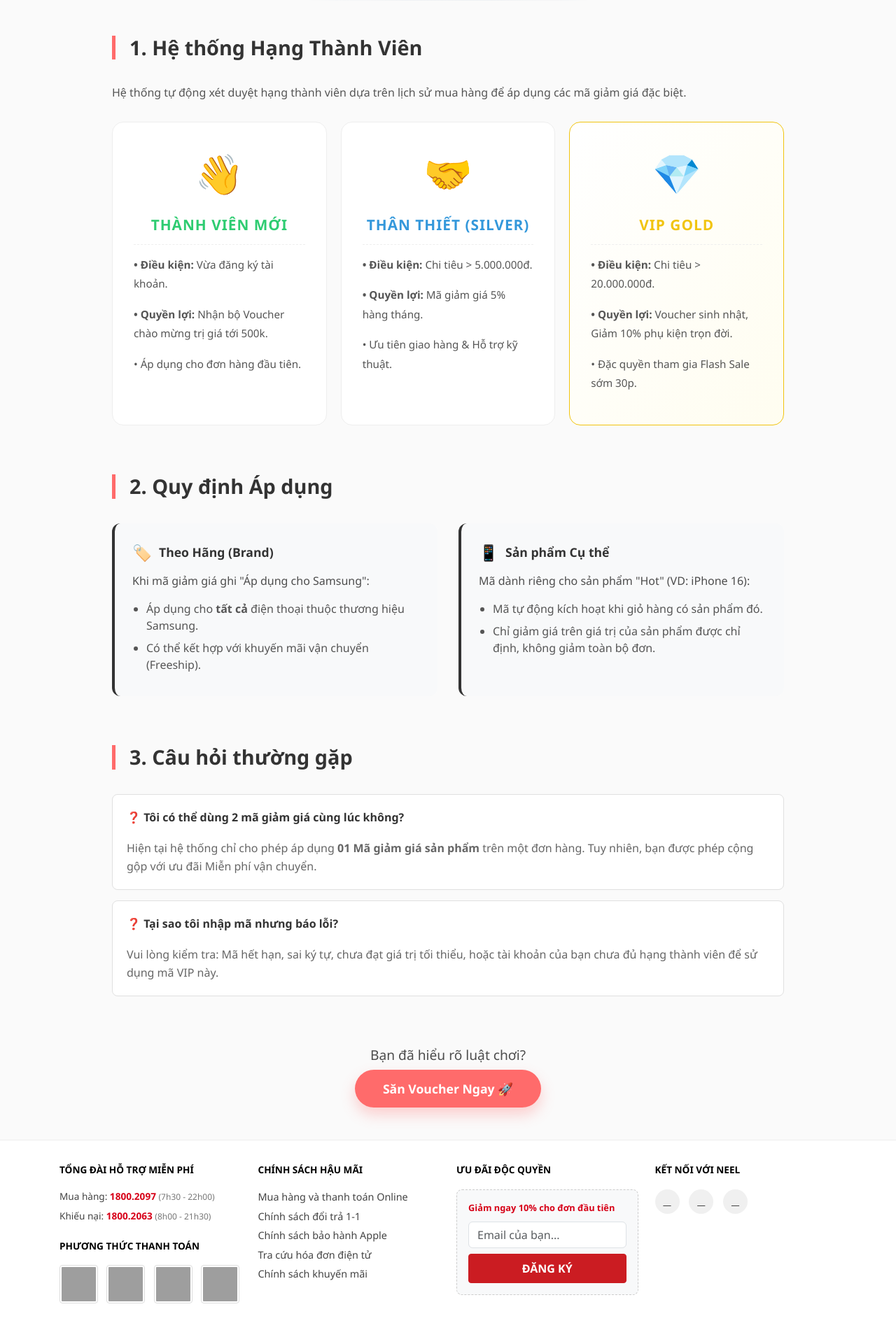
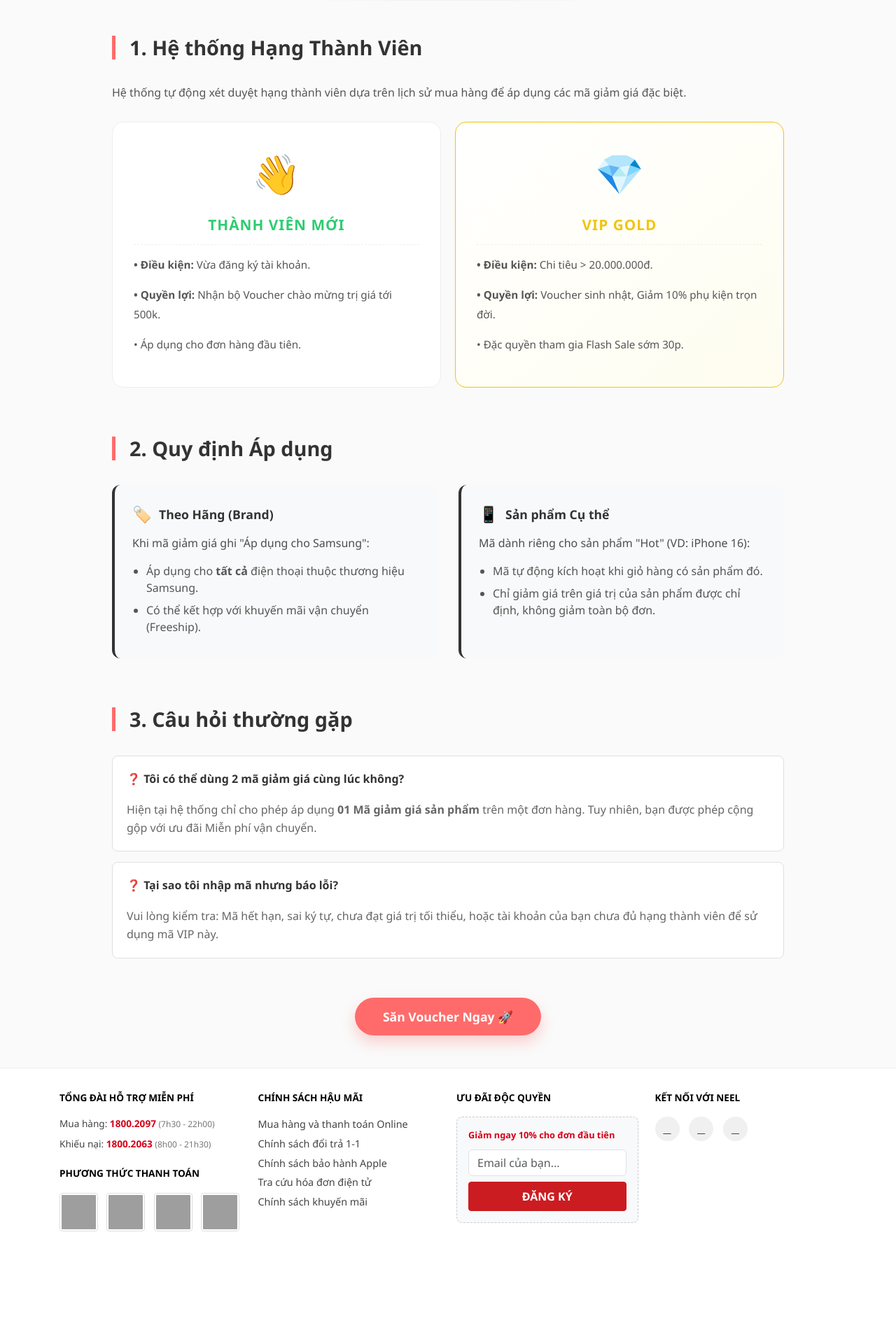
Before and after one commit to JoyllyHuynh/Python_Phone_Web, a Django app: page /promotion-policy/ in a window 1280 px wide. Shown: the part 400-2311 px from the top of the page at 70% size. After the commit the page ends 2160 px from the top, so only its background shows below. Run offline with Django 4.2, Linux system fonts and the light colour scheme; data comes from the database, SQL or seed files in the repository; both versions use the stored data as it was after the commit; some libraries are stand-ins or nearby versions; some web fonts are replaced; grey boxes are pictures that could not be loaded.

Commit message:
chinh sua comment

```diff
--- a/app/admin.py
+++ b/app/admin.py
@@ -2,14 +2,12 @@ from django.contrib import admin
 from .models import *
 from .models import Payment_VNPay
 
-# 1. Đăng ký các model cơ bản (Không cần tùy chỉnh giao diện)
 admin.site.register(Customer)
 admin.site.register(Product)
 admin.site.register(OrderItem)
 admin.site.register(ShippingAddress)
 
 
-# 2. Đăng ký Brand với BrandAdmin
 class BrandAdmin(admin.ModelAdmin):
     list_display = ('name', 'slug', 'image')
     prepopulated_fields = {'slug': ('name',)}
@@ -49,14 +47,12 @@ class PromotionAdmin(admin.ModelAdmin):
 
 admin.site.register(Promotion, PromotionAdmin)
 
-# 4. Đăng ký Order với OrderAdmin
 class OrderAdmin(admin.ModelAdmin):
     list_display = ('id', 'customer', 'date_ordered', 'complete', 'transaction_id', 'get_cart_total', 'get_final_total')
     readonly_fields = ('get_cart_total', 'get_final_total')
 
 admin.site.register(Order, OrderAdmin)
 
-# 5. Đăng ký Review với ReviewAdmin (CHỈ ĐĂNG KÝ 1 LẦN Ở ĐÂY)
 class ReviewAdmin(admin.ModelAdmin):
     list_display = ('user', 'product', 'content', 'sentiment_label', 'rating')
 
--- a/app/static/app/css/style.css
+++ b/app/static/app/css/style.css
@@ -101,7 +101,7 @@
 
 /* Đánh dấu nút đã chọn */
 .btn-check:checked + .config-btn {
-    border-color: #007bff; /* Màu xanh nổi bật khi chọn */
+    border-color: #007bff;
     background-color: #e9f5ff;
 }
 
@@ -117,7 +117,7 @@
 }
 
 .color-dot.active, .color-dot:hover {
-    box-shadow: 0 0 0 3px #007bff; /* Viền xanh khi active/hover */
+    box-shadow: 0 0 0 3px #007bff;
 }
 
 /* Khu vực Giá và Ưu đãi */
--- a/app/templates/app/checkout.html
+++ b/app/templates/app/checkout.html
@@ -322,7 +322,7 @@
                 <button type="submit" form="checkoutForm" class="btn-checkout-primary" id="placeOrderBtn">
                     ĐẶT HÀNG NGAY
                 </button>
-                <p class="security-note">🔒 Thông tin được bảo mật tuyệt đối</p>
+                <p class="security-note">Thông tin được bảo mật tuyệt đối</p>
             </div>
         </aside>
 
--- a/app/templates/app/contact.html
+++ b/app/templates/app/contact.html
@@ -8,7 +8,6 @@
 {% endblock extra_css %}
 {% block main_content %}
 
-<!-- CONTACT HEADER -->
 <section class="contact-header">
     <div class="container">
         <h1>Liên Hệ <span>Với Chúng Tôi</span></h1>
@@ -16,7 +15,6 @@
     </div>
 </section>
 
-<!-- CONTACT SECTION -->
 <section class="contact-section">
     <div class="container">
         <div class="row">
@@ -54,7 +52,6 @@
             </div>
 
 
-            <!-- Contact Form -->
                 <div class="contact-form-wrapper">
                     <h3>Gửi Tin Nhắn</h3>
                     <p class="subtitle">Điền thông tin bên dưới, chúng tôi sẽ liên hệ sớm nhất!</p>
--- a/app/templates/app/home.html
+++ b/app/templates/app/home.html
@@ -138,10 +138,9 @@
         color: #fff;
     }
 
-    /* Chỉnh sửa style cho Controls (Mũi tên điều hướng) */
     .carousel-control-prev,
     .carousel-control-next {
-        width: 5%; /* Giảm kích thước vùng click */
+        width: 5%;
     }
 
 
--- a/app/templates/app/product_search.html
+++ b/app/templates/app/product_search.html
@@ -1,4 +1,4 @@
-<script src="../../static/app/js/search.js"></script>python manage.py runserver{% extends 'app/base.html' %}
+<script src="../../static/app/js/search.js"></script>{% extends 'app/base.html' %}
 {% load static %}
 {% load humanize %}
 
--- a/app/templates/app/promotion_policy.html
+++ b/app/templates/app/promotion_policy.html
@@ -40,17 +40,7 @@
                 </div>
             </div>
 
-            <div class="tier-col">
-                <div class="tier-card tier-silver">
-                    <span class="tier-icon">🤝</span>
-                    <h4 class="tier-name">Thân Thiết (Silver)</h4>
-                    <div class="tier-benefit">
-                        <p><strong>• Điều kiện:</strong> Chi tiêu > 5.000.000đ.</p>
-                        <p><strong>• Quyền lợi:</strong> Mã giảm giá 5% hàng tháng.</p>
-                        <p>• Ưu tiên giao hàng & Hỗ trợ kỹ thuật.</p>
-                    </div>
-                </div>
-            </div>
+
 
             <div class="tier-col">
                 <div class="tier-card tier-vip">
@@ -120,7 +110,6 @@
     </div>
 
     <div class="cta-section">
-        <p style="font-size: 1.2rem; margin-bottom: 20px;">Bạn đã hiểu rõ luật chơi?</p>
         <a href="{% url 'promotion_list' %}" class="btn-cta">Săn Voucher Ngay 🚀</a>
     </div>
 
@@ -130,15 +119,10 @@
     document.querySelectorAll('.faq-question').forEach(button => {
         button.addEventListener('click', () => {
             const faqItem = button.parentElement;
-            // Toggle class 'active'
+
             faqItem.classList.toggle('active');
 
-            // Nếu muốn hiệu ứng Accordion (chỉ mở 1 cái 1 lúc) thì thêm đoạn này:
-            /*
-            document.querySelectorAll('.faq-item').forEach(item => {
-                if (item !== faqItem) item.classList.remove('active');
-            });
-            */
+
         });
     });
 </script>
--- a/app/views.py
+++ b/app/views.py
@@ -46,7 +46,6 @@ from .models import (
 MODEL_PATH = os.path.join(settings.BASE_DIR, 'app', 'model_data', 'model_cam_xuc.pkl')
 VECTOR_PATH = os.path.join(settings.BASE_DIR, 'app', 'model_data', 'vectorizer.pkl')
 
-# --- AUTHENTICATION VIEWS ---
 def register(request):
     if request.user.is_authenticated:
         return redirect('home')
@@ -120,7 +119,6 @@ def logout_views(request):
     logout(request)
     return redirect('login')
 
-# --- MAIN SHOP VIEWS ---
 def home(request):
     if request.user.is_authenticated:
         try:
@@ -150,7 +148,6 @@ def cart(request):
     context= {'items': items, 'order': order, 'cartItems': cartItems}
     return render(request, 'app/cart.html',context)
 
-# --- CORE CHECKOUT & PAYMENT LOGIC ---
 def checkout(request):
     if request.user.is_authenticated:
         customer = request.user.customer
@@ -217,7 +214,7 @@ def checkout(request):
                 vnp.requestData['vnp_Version'] = '2.1.0'
                 vnp.requestData['vnp_Command'] = 'pay'
                 vnp.requestData['vnp_TmnCode'] = settings.VNPAY_TMN_CODE
-                vnp.requestData['vnp_Amount'] = int(final_total * 100) #
+                vnp.requestData['vnp_Amount'] = int(final_total * 100)
                 vnp.requestData['vnp_CurrCode'] = 'VND'
                 vnp.requestData['vnp_TxnRef'] = txn_ref
                 vnp.requestData['vnp_OrderInfo'] = order_desc
@@ -323,7 +320,6 @@ def apply_coupon_logic(request, order, coupon_code):
 
     return True, "Áp dụng thành công!", discount
 
-# --- OTHER FEATURES ---
 
 def updateItem(request):
     data = json.loads(request.body)
@@ -395,8 +391,7 @@ def contact(request):
         email = request.POST.get('email')
         subject = request.POST.get('subject')
         message = request.POST.get('message')
-        # Lưu Contact nếu có model
-        # Contact.objects.create(...)
+
         message_success = True
     context = {'cartItems': cartItems, 'success': message_success}
     return render(request, 'app/contact.html', context)
@@ -418,7 +413,6 @@ def promotion_policy(request):
     context = {'active_promos_count': active_promos_count}
     return render(request, 'app/promotion_policy.html', context)
 
-# --- AI & REVIEWS ---
 
 try:
     model = joblib.load(MODEL_PATH)
@@ -538,7 +532,6 @@ def hmacsha512(key, data):
 def payment(request):
 
     if request.method == 'POST':
-        # Process input data and build url payment
         form = PaymentForm(request.POST)
         if form.is_valid():
             order_type = form.cleaned_data['order_type']
@@ -548,7 +541,6 @@ def payment(request):
             bank_code = form.cleaned_data['bank_code']
             language = form.cleaned_data['language']
             ipaddr = get_client_ip(request)
-            # Build URL Payment
             vnp = vnpay()
             vnp.requestData['vnp_Version'] = '2.1.0'
             vnp.requestData['vnp_Command'] = 'pay'
@@ -558,16 +550,14 @@ def payment(request):
             vnp.requestData['vnp_TxnRef'] = order_id
             vnp.requestData['vnp_OrderInfo'] = order_desc
             vnp.requestData['vnp_OrderType'] = order_type
-            # Check language, default: vn
             if language and language != '':
                 vnp.requestData['vnp_Locale'] = language
             else:
                 vnp.requestData['vnp_Locale'] = 'vn'
-                # Check bank_code, if bank_code is empty, customer will be selected bank on VNPAY
             if bank_code and bank_code != "":
                 vnp.requestData['vnp_BankCode'] = bank_code
 
-            vnp.requestData['vnp_CreateDate'] = datetime.now().strftime('%Y%m%d%H%M%S')  # 20150410063022
+            vnp.requestData['vnp_CreateDate'] = datetime.now().strftime('%Y%m%d%H%M%S')
             vnp.requestData['vnp_IpAddr'] = ipaddr
             vnp.requestData['vnp_ReturnUrl'] = settings.VNPAY_RETURN_URL
             vnpay_payment_url = vnp.get_payment_url(settings.VNPAY_PAYMENT_URL, settings.VNPAY_HASH_SECRET_KEY)
@@ -594,8 +584,7 @@ def payment_ipn(request):
         vnp_BankCode = inputData['vnp_BankCode']
         vnp_CardType = inputData['vnp_CardType']
         if vnp.validate_response(settings.VNPAY_HASH_SECRET_KEY):
-            # Check & Update Order Status in your Database
-            # Your code here
+
             firstTimeUpdate = True
             totalamount = True
             if totalamount:
@@ -605,16 +594,12 @@ def payment_ipn(request):
                     else:
                         print('Payment Error. Your code implement here')
 
-                    # Return VNPAY: Merchant update success
                     result = JsonResponse({'RspCode': '00', 'Message': 'Confirm Success'})
                 else:
-                    # Already Update
                     result = JsonResponse({'RspCode': '02', 'Message': 'Order Already Update'})
             else:
-                # invalid amount
                 result = JsonResponse({'RspCode': '04', 'Message': 'invalid amount'})
         else:
-            # Invalid Signature
             result = JsonResponse({'RspCode': '97', 'Message': 'Invalid Signature'})
     else:
         result = JsonResponse({'RspCode': '99', 'Message': 'Invalid request'})
```
Also changed, not shown: app/models.py (+6 -7 lines), app/templates/app/base.html (+0 -13 lines), app/templates/app/product_detail.html (+2 -9 lines), db.sqlite3.
